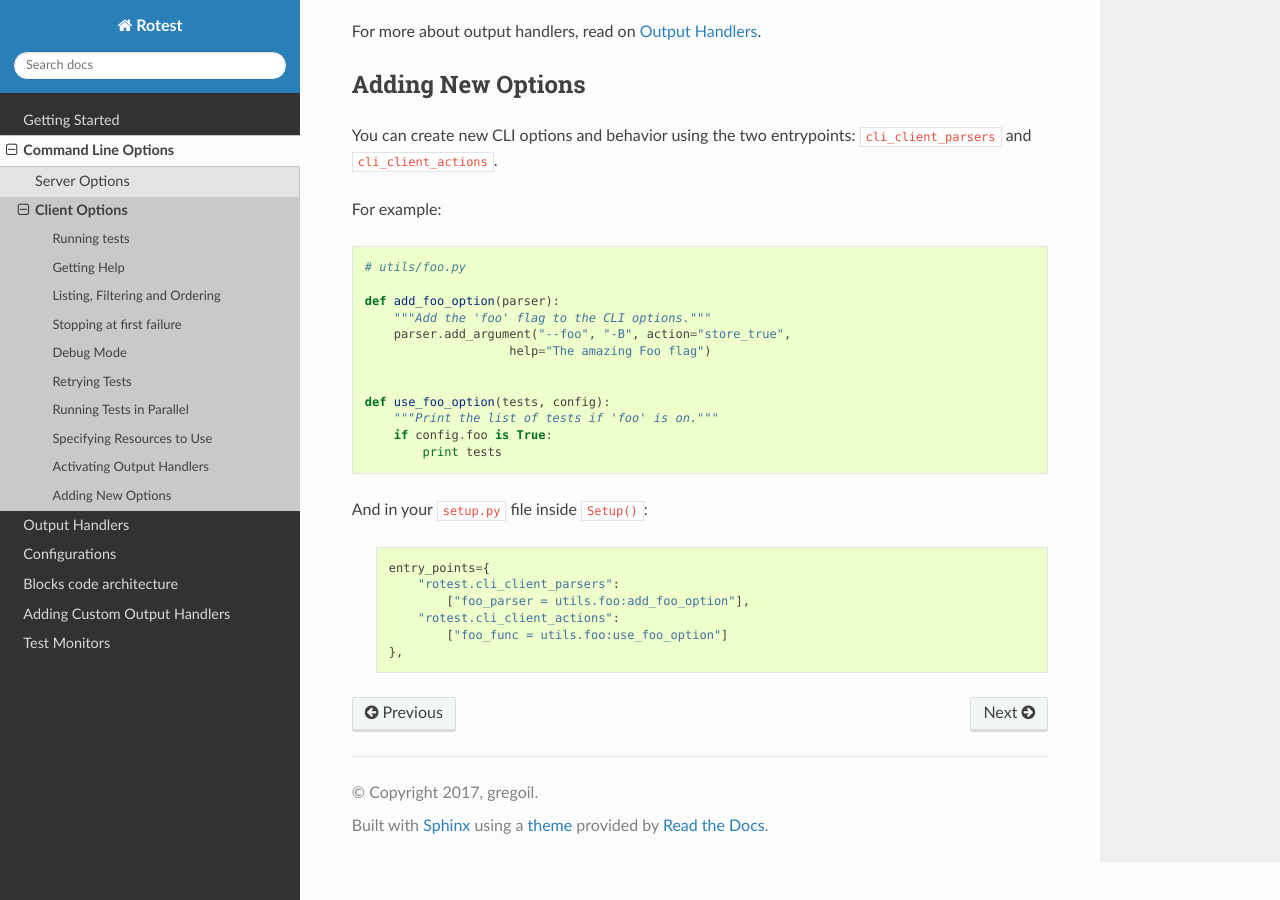
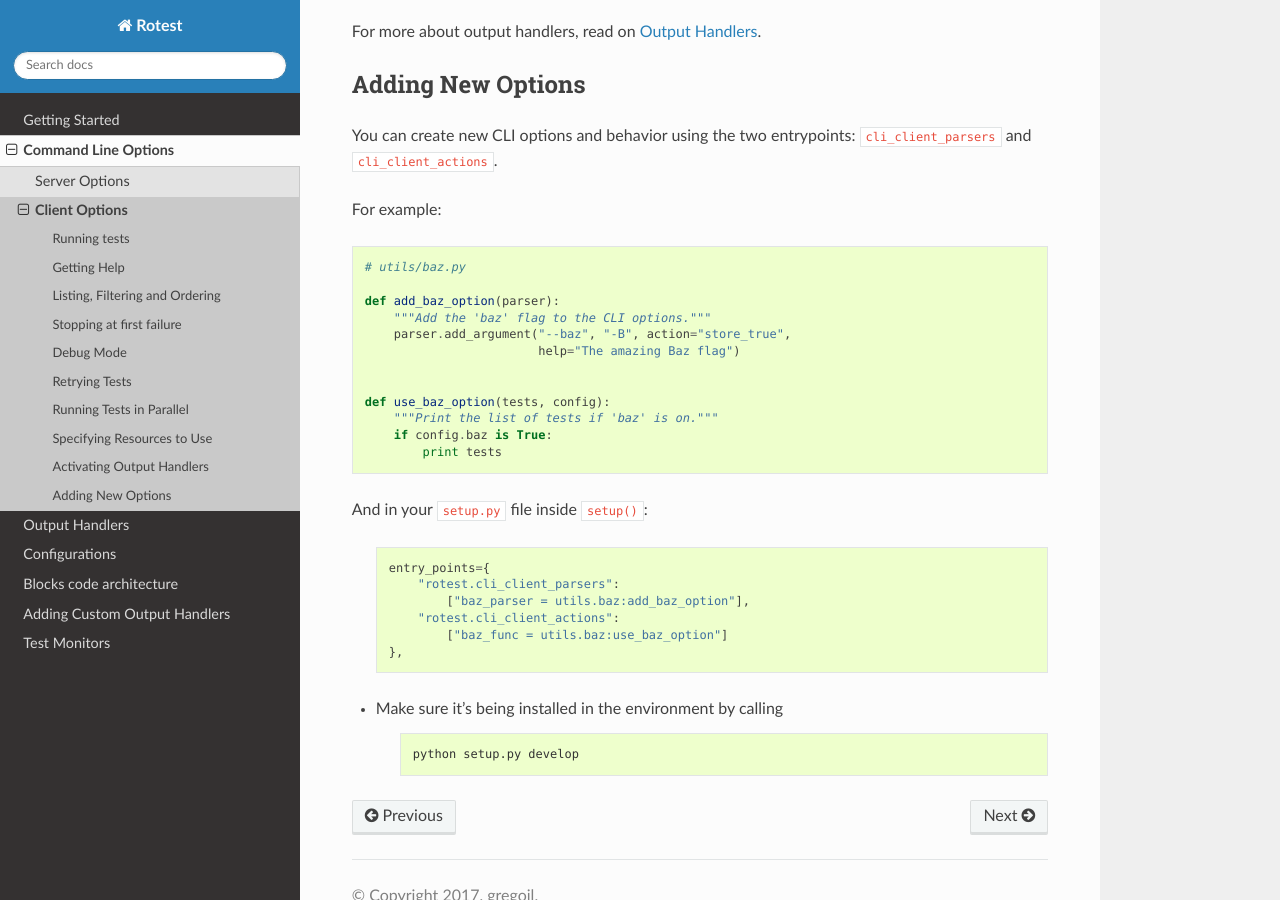
Before and after one commit to gregoil/rotest, a Sphinx documentation site: the page built from docs/cli_options/client_options.rst, in a window 1280 px wide and 900 px high, scrolled down 7674 px. Built offline with Sphinx 7.4.7 and the Read the Docs theme 2.0.0, drawn with Linux system fonts in a browser that asks for light colours.

Commit message:
fixed by review

```diff
--- a/docs/advanced/custom_output_handlers.rst
+++ b/docs/advanced/custom_output_handlers.rst
@@ -19,7 +19,7 @@
   :class:`rotest.core.result.handlers.abstract_handler.AbstractResultHandler`,
   and overriding the relevant methods.
 
-* Register the above inheriting class as an entrypoint in your setup.py file inside ``Setup()``:
+* Register the above inheriting class as an entrypoint in your setup.py file inside ``setup()``:
 
     .. code-block:: python
 
--- a/docs/cli_options/client_options.rst
+++ b/docs/cli_options/client_options.rst
@@ -439,27 +439,34 @@
 
 .. code-block:: python
 
-    # utils/foo.py
+    # utils/baz.py
 
-    def add_foo_option(parser):
-        """Add the 'foo' flag to the CLI options."""
-        parser.add_argument("--foo", "-B", action="store_true",
-                        help="The amazing Foo flag")
+    def add_baz_option(parser):
+        """Add the 'baz' flag to the CLI options."""
+        parser.add_argument("--baz", "-B", action="store_true",
+                            help="The amazing Baz flag")
 
 
-    def use_foo_option(tests, config):
-        """Print the list of tests if 'foo' is on."""
-        if config.foo is True:
+    def use_baz_option(tests, config):
+        """Print the list of tests if 'baz' is on."""
+        if config.baz is True:
             print tests
 
 
-And in your ``setup.py`` file inside ``Setup()``:
+And in your ``setup.py`` file inside ``setup()``:
 
     .. code-block:: python
 
         entry_points={
             "rotest.cli_client_parsers":
-                ["foo_parser = utils.foo:add_foo_option"],
+                ["baz_parser = utils.baz:add_baz_option"],
             "rotest.cli_client_actions":
-                ["foo_func = utils.foo:use_foo_option"]
+                ["baz_func = utils.baz:use_baz_option"]
         },
+
+
+* Make sure it's being installed in the environment by calling
+
+    .. code-block:: console
+
+        python setup.py develop
```
Also changed, not shown: other parts of docs/advanced/custom_output_handlers.rst (+2 -0 lines), docs/advanced/monitors.rst (+19 -27 lines), 2 other files.
